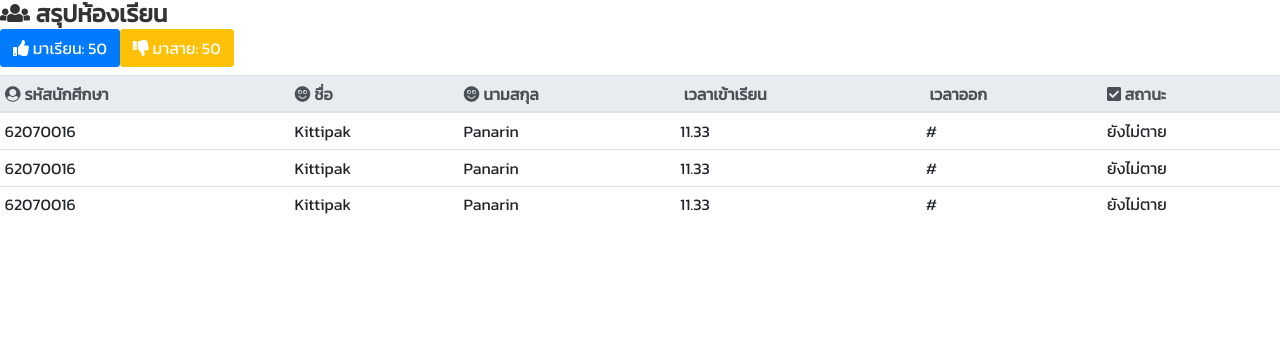
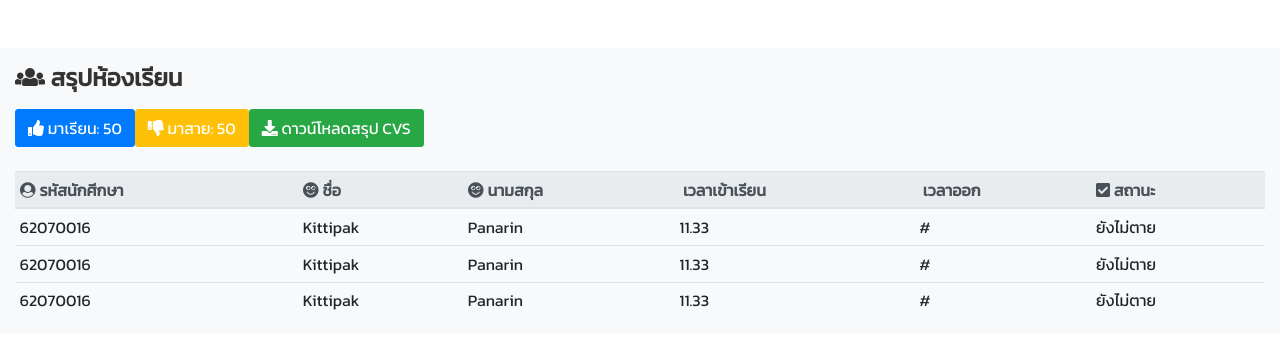
Before and after one commit to n0uur/non-touch-roll-call, a Vue app in the folder roll-call-web/: page /Class/summary/1 in a window 1280 px wide. Shown: the top 348 px of the page. Built offline with nearby package versions, Linux system fonts and the light colour scheme.

Commit message:
add export cvs button

```diff
--- a/roll-call-web/src/components/Class/view/summary.vue
+++ b/roll-call-web/src/components/Class/view/summary.vue
@@ -1,24 +1,31 @@
 <template>
   <div>
-    <div class="row">
-      <div class="col">
+    <div class="container bg-light">
+      <div class="row mt-md-5">
+        <div class="col mt-3">
           <h3>
             <i class="fas fa-users"></i> สรุปห้องเรียน
           </h3>
         </div>
       </div>
       <div class="row">
-      <div class="col mb-2">
+        <div class="col mb-2 mt-3">
           <button class="btn btn-primary">
-          <i class="fas fa-thumbs-up"></i> มาเรียน: {{ 50 }}
+            <i class="fas fa-thumbs-up"></i>
+            มาเรียน: {{ 50 }}
           </button>
           <button class="btn btn-warning">
-          <i class="fas fa-thumbs-down"></i> มาสาย: {{ 50 }}
+            <i class="fas fa-thumbs-down"></i>
+            มาสาย: {{ 50 }}
+          </button>
+          <button class="btn btn-success">
+            <i class="fas fa-download"></i>
+            ดาวน์โหลดสรุป CVS
           </button>
         </div>
       </div>
-    <div class="row">
-      <div class="col">
+      <div class="row mt-3 mb-3">
+        <div class="col mb-3">
           <table class="table table-sm">
             <thead class="thead-light">
               <tr>
@@ -72,10 +79,9 @@
         </div>
       </div>
     </div>
+  </div>
 </template>
 
 <script>
-export default {
-
-};
+export default {};
 </script>
```
Lines whose indentation alone changed are shown as unchanged.
